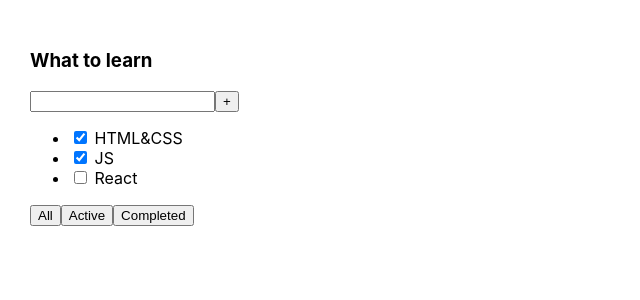
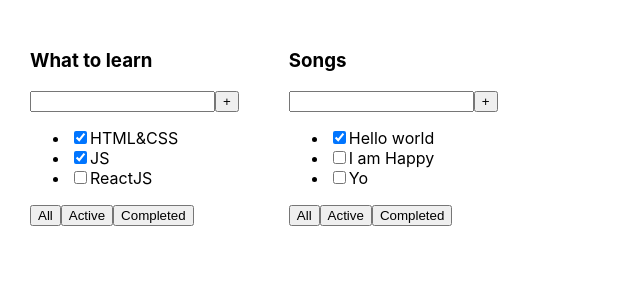
Before and after one commit to proffery/todolist, a React (Create React App) app: page / in a window 1280 px wide. Shown: the top 300 px of the page, without its empty margins (0-640 px from the left). Built offline with nearby package versions, Linux system fonts and the light colour scheme.

Commit message:
map TasksList to component

```diff
--- a/src/App.tsx
+++ b/src/App.tsx
@@ -1,26 +1,24 @@
 import React from 'react';
 import './App.css';
+import { Todolist } from './Todolist';
 
 function App() {
+
+    const tasks1 = [
+        { id: 1, title: "HTML&CSS", isDone: true },
+        { id: 2, title: "JS", isDone: true },
+        { id: 3, title: "ReactJS", isDone: false }
+    ]
+    const tasks2 = [
+        { id: 1, title: "Hello world", isDone: true },
+        { id: 2, title: "I am Happy", isDone: false },
+        { id: 3, title: "Yo", isDone: false }
+    ]
+
     return (
         <div className="App">
-            <div>
-                <h3>What to learn</h3>
-                <div>
-                    <input/>
-                    <button>+</button>
-                </div>
-                <ul>
-                    <li><input type="checkbox" checked={true}/> <span>HTML&CSS</span></li>
-                    <li><input type="checkbox" checked={true}/> <span>JS</span></li>
-                    <li><input type="checkbox" checked={false}/> <span>React</span></li>
-                </ul>
-                <div>
-                    <button>All</button>
-                    <button>Active</button>
-                    <button>Completed</button>
-                </div>
-            </div>
+            <Todolist title='What to learn' tasks={tasks1}/>
+            <Todolist title='Songs' tasks={tasks2}/>
         </div>
     );
 }
--- /dev/null
+++ b/src/TasksList.tsx
@@ -0,0 +1,23 @@
+type TasksListPropsType = {
+    tasks: TaskType[]
+}
+
+type TaskType = {
+    id: number
+    title: string
+    isDone: boolean
+}
+
+export const TasksList = (props:TasksListPropsType) => {
+
+    return (
+        <ul>
+            {props.tasks.map((task) => {
+                return (
+                    <li key={task.id}><input type="checkbox" checked={task.isDone}/><span>{task.title}</span></li>
+                )
+            })}
+        </ul>
+    )
+
+}
--- /dev/null
+++ b/src/Todolist.tsx
@@ -0,0 +1,30 @@
+import { TasksList } from "./TasksList"
+
+type TodolistPropsType = {
+    tasks: TaskType[]
+    title: string
+}
+
+type TaskType = {
+    id: number
+    title: string
+    isDone: boolean
+}
+
+export const Todolist = (props: TodolistPropsType) => {
+    return (
+        <div>
+            <h3>{props.title}</h3>
+            <div>
+                <input/>
+                <button>+</button>
+            </div>
+            <TasksList tasks={props.tasks} />
+            <div>
+                <button>All</button>
+                <button>Active</button>
+                <button>Completed</button>
+            </div>
+        </div>
+    )
+}
--- a/src/index.tsx
+++ b/src/index.tsx
@@ -12,7 +12,3 @@
     <App />
   </React.StrictMode>
 );
-
-// If you want to start measuring performance in your app, pass a function
-// to log results (for example: reportWebVitals(console.log))
-// or send to an analytics endpoint. Learn more: https://bit.ly/CRA-vitals
```
